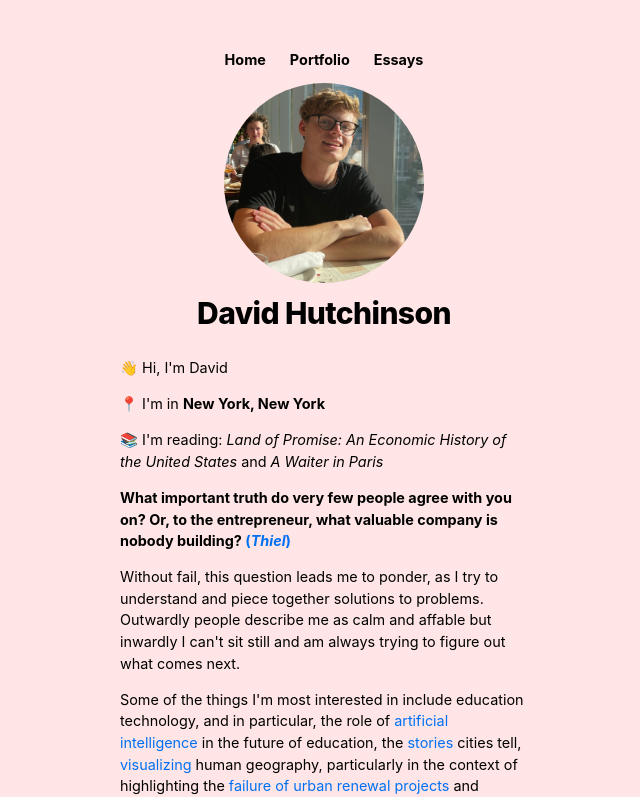
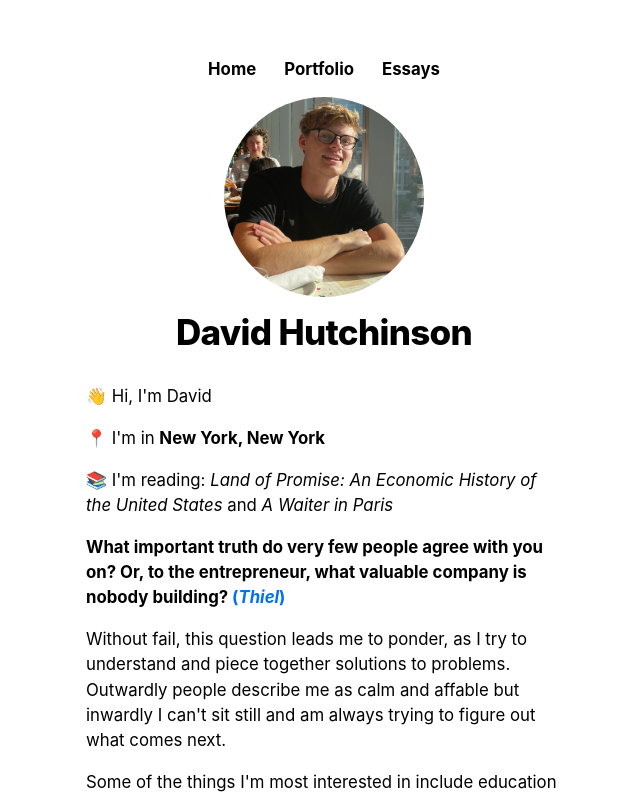
Before and after one commit to dvdhutch/dvdhutch-personal-site, a Next.js app: page / in a window 1280 px wide. Shown: the top 797 px of the page, without its empty margins (316-956 px from the left). Built offline with nearby package versions, Linux system fonts and the light colour scheme.

Commit message:
Update global.css

```diff
--- a/styles/global.css
+++ b/styles/global.css
@@ -5,8 +5,8 @@ body {
   font-family: -apple-system, BlinkMacSystemFont, Segoe UI, Roboto, Oxygen, Ubuntu,
     Cantarell, Fira Sans, Droid Sans, Helvetica Neue, sans-serif;
   line-height: 1.6;
-  font-size: 12px;
-  background-color: #ffe5e5;
+  font-size: 14px;
+  background-color: #ffffff;
 }
 
 * {
```
